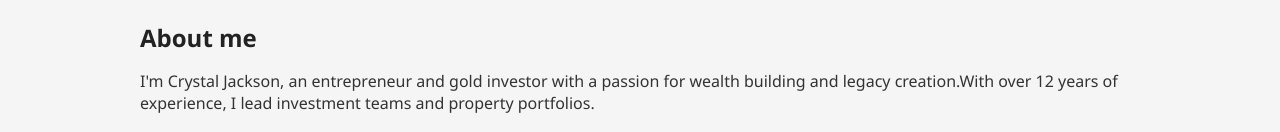
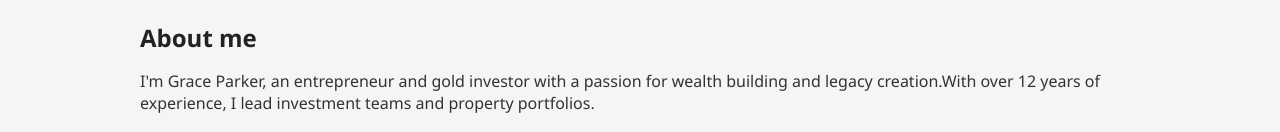
Before and after one commit to Saroo751/Millionaire-Index, a plain HTML site: page index.html in a window 1280 px wide. Shown: the part 668-800 px from the top of the page. Drawn offline with Linux system fonts and the light colour scheme.

Commit message:
Update index.html

```diff
--- a/index.html
+++ b/index.html
@@ -26,7 +26,7 @@
 
     <section class="fade-in">
         <h2>About me</h2>
-        <p>I'm Crystal Jackson, an entrepreneur and gold investor with a passion for wealth building and legacy creation.With over 12 years of experience, I lead investment teams and property portfolios.</p>
+        <p>I'm Grace Parker, an entrepreneur and gold investor with a passion for wealth building and legacy creation.With over 12 years of experience, I lead investment teams and property portfolios.</p>
 
     </section>
 
```
